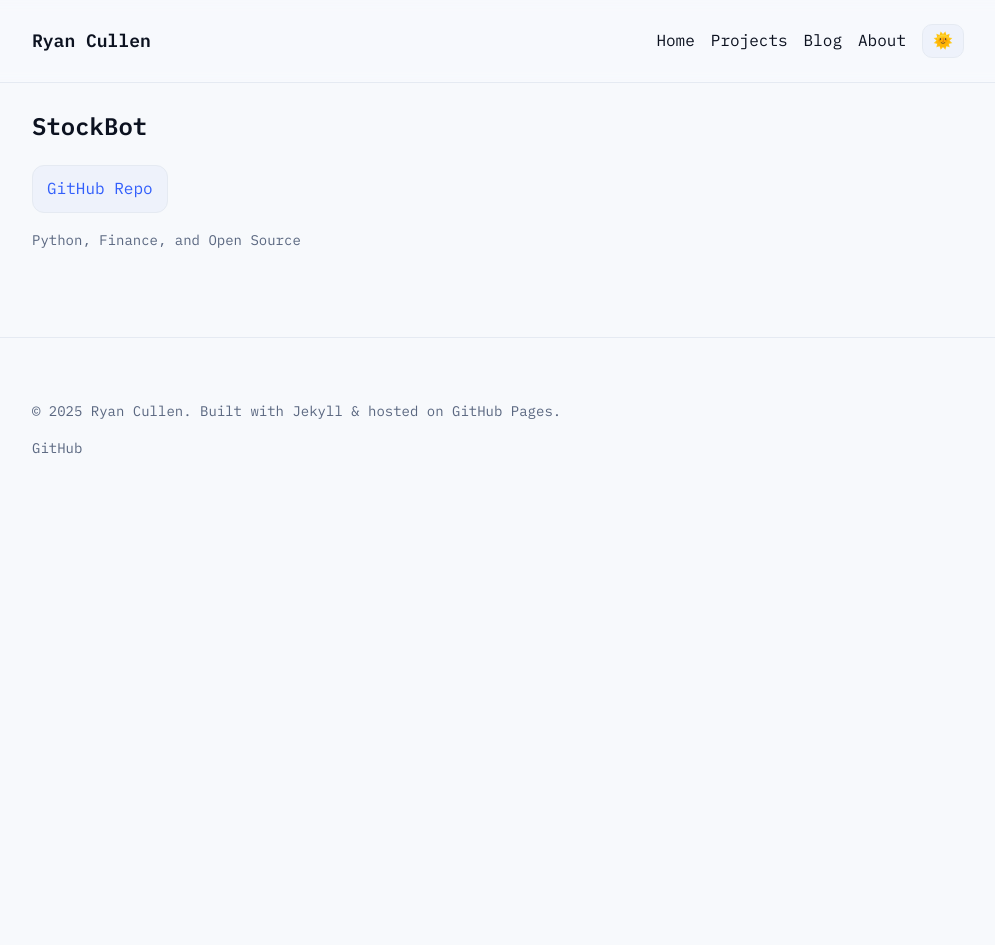
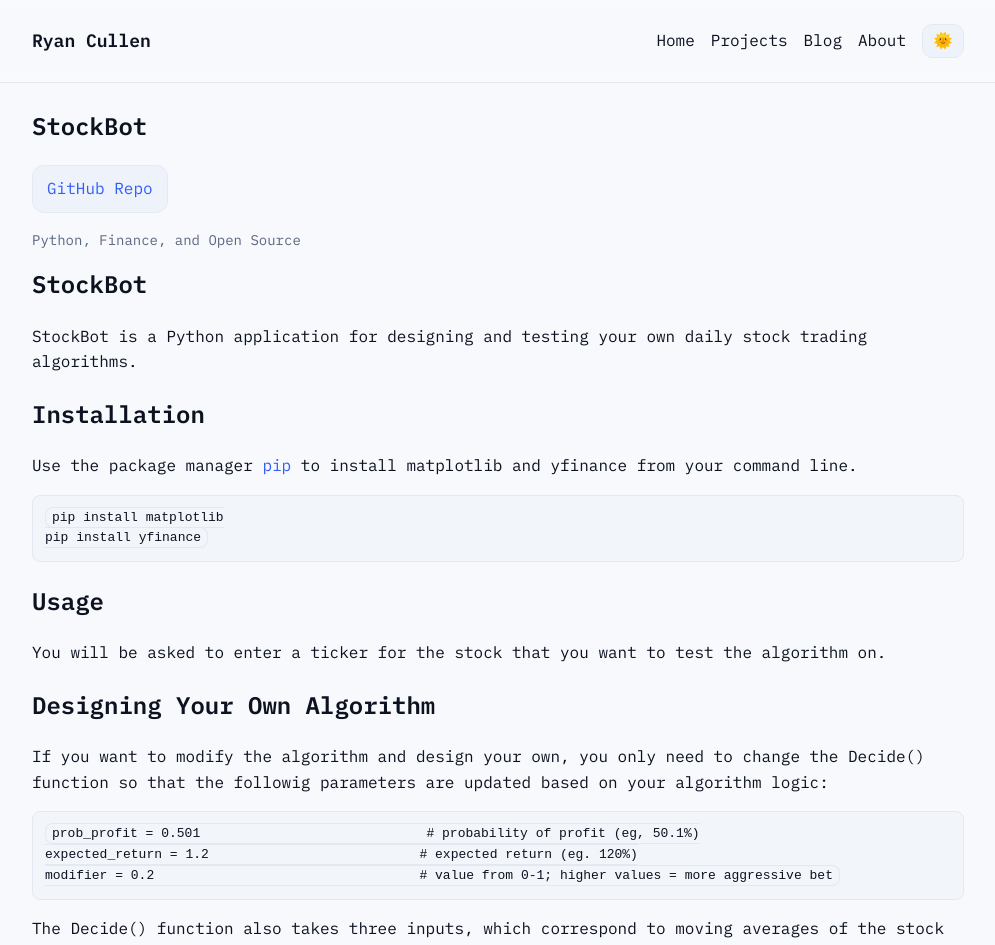
Before and after one commit to ryantcullen/ryantcullen.github.io, a Jekyll site: the page built from _projects/stockbot.md, in a window 1280 px wide and 1400 px high. Shown: the top 945 px of the window, without its empty margins (142-1137 px from the left). Built offline with Jekyll 4.4.1, drawn with Linux system fonts in a browser that asks for light colours; some of the changed text lies outside the part shown.

Commit message:
Update Stockbot page
Added description

````diff
--- a/_projects/stockbot.md
+++ b/_projects/stockbot.md
@@ -6,3 +6,47 @@
 featured: true
 repo: https://github.com/ryantcullen/stock-bot
 ---
+
+# StockBot
+
+StockBot is a Python application for designing and testing your own daily stock trading algorithms.
+
+## Installation
+
+Use the package manager [pip](https://pip.pypa.io/en/stable/) to install matplotlib and yfinance from your command line.
+
+```bash
+pip install matplotlib
+pip install yfinance
+```
+
+## Usage
+You will be asked to enter a ticker for the stock that you want to test the algorithm on.
+
+## Designing Your Own Algorithm
+If you want to modify the algorithm and design your own, you only need to change the Decide() function so that the followig parameters are updated based on your algorithm logic:
+```
+prob_profit = 0.501                             # probability of profit (eg, 50.1%)
+expected_return = 1.2                           # expected return (eg. 120%)
+modifier = 0.2                                  # value from 0-1; higher values = more aggressive bet
+```
+The Decide() function also takes three inputs, which correspond to moving averages of the stock over various tine frames. These may be useful when designing your algorithm.
+
+## Example Output
+Here are a couple images depicting the output from an algorithm I developed.
+
+![PEN](https://github.com/ryantcullen/stock-bot/blob/master/Example%20Pictures/B4myQ0t.png?raw=true)
+
+![BABA](https://github.com/ryantcullen/stock-bot/blob/master/Example%20Pictures/TwOShiK.png?raw=true)
+
+![IBM](https://github.com/ryantcullen/stock-bot/blob/master/Example%20Pictures/lhWY5yX.png?raw=true)
+
+
+## Contributing
+Pull requests are welcome. For major changes, please open an issue first to discuss what you would like to change.
+
+The goal for this script is of course for it to be as robust and generalized as possible in terms of the data available for the user to use to design an algorithm. Add features according to whatever that means to you and submit a pull request to the feature-test branch. If if adds value to the project it will be accepted and merged.
+
+Please make sure to update tests as appropriate.
+
+Thanks!  :)
````
Also changed, not shown: 1 other file.
